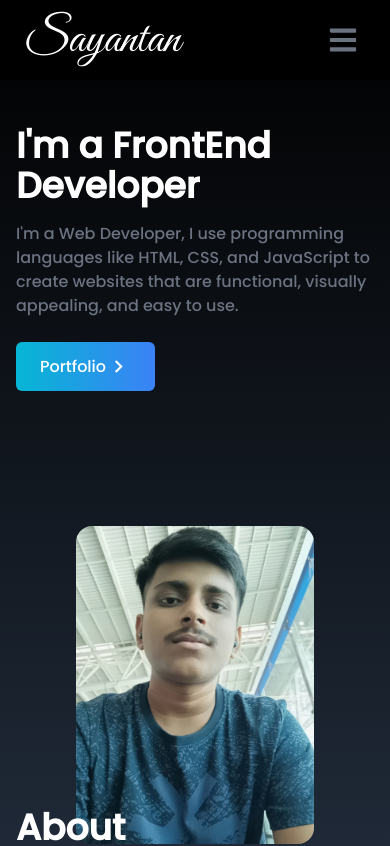
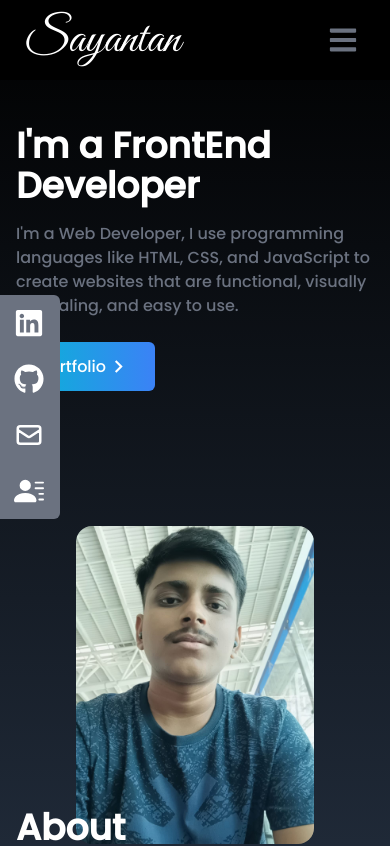
Before and after one commit to sayantan1111/my-portfolio, a React (Create React App) app: page / in a window 390 px wide. Shown: the top 846 px of the page. Built offline with nearby package versions, Linux system fonts and the light colour scheme; the HTML template or start-up script is replaced by a standard one.

Commit message:
Update SocialLinks.jsx

```diff
--- a/src/components/SocialLinks.jsx
+++ b/src/components/SocialLinks.jsx
@@ -55,7 +55,7 @@ Resume <BsFillPersonLinesFill  size={30}/>
 ];
 
   return (
-    <div className='hidden lg:flex flex-col top-[35%] left-0 fixed'>
+    <div className='flex flex-col top-[35%] left-0 fixed'>
         <ul>
             {links.map(({id,child,href,style,download}) => (
 
```
